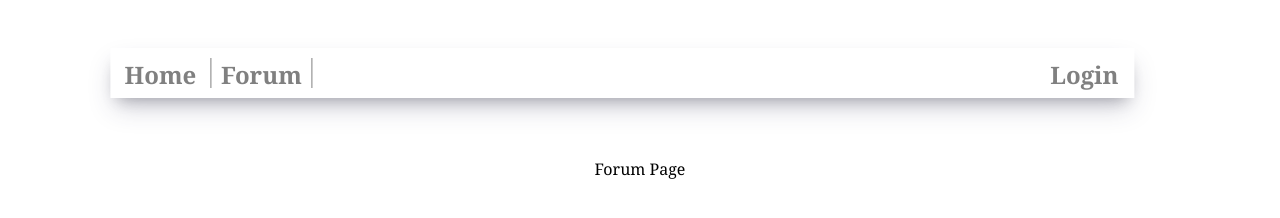
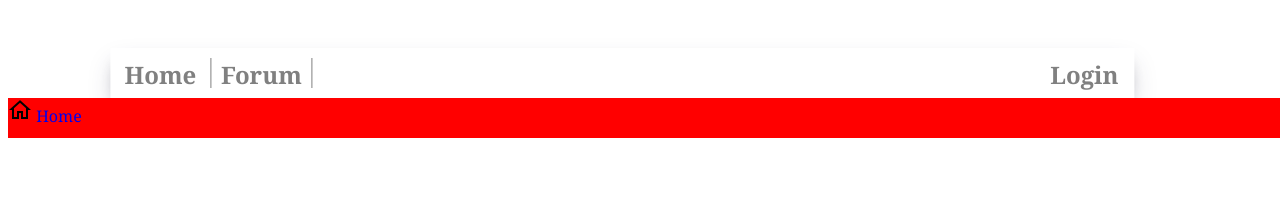
Before and after one commit to WilsonV/GeoFighter-React-Website, a React app: page /forum in a window 1280 px wide. Built offline with nearby package versions, Linux system fonts and the light colour scheme.

Commit message:
added context for forum navigation

```diff
--- a/client/App.js
+++ b/client/App.js
@@ -4,6 +4,7 @@ import { BrowserRouter as Router, Route, Routes } from "react-router-dom"
 import HomePage from './Components/HomePage'
 import Forum from './Components/Forum'
 import Section from './Components/Forum/Section'
+import NavigationContext from './Components/Forum/NavigationContext'
 
 const App = () => {
   const [showRegisterLoginModal, setRegisterLoginModalVisibility] = useState({ show: false, login: false })
@@ -19,8 +20,13 @@ const App = () => {
         <Route exact path="/" element={<HomePage setRegisterLoginModal={setRegisterLoginModal} showRegisterLoginModal={showRegisterLoginModal} />} />
         {/* <Route path="/*" element={<HomePage setRegisterLoginModal={setRegisterLoginModal} showRegisterLoginModal={showRegisterLoginModal} />} /> */}
 
-        <Route exact path='/forum' element={<Forum />} />
-        <Route path='/forum/section/:sectionId' element={<Section />} />
+        <Route exact path='/forum' element={
+          <NavigationContext>
+            <Forum />
+          </NavigationContext>
+
+        } />
+        {/* <Route path='/forum/section/:sectionId' element={<Section />} /> */}
       </Routes>
     </Router>
   )
--- a/client/Components/Forum/Category.js
+++ b/client/Components/Forum/Category.js
@@ -9,7 +9,7 @@ const Category = ({ categoryInfo }) => {
         {categoryInfo.name}
       </div>
       <div className="content">
-        {categoryInfo.sections.map(section => <CategoryItem key={section.id} categoryItemInfo={section} />)}
+        {categoryInfo.sections.map(section => <CategoryItem key={section.id} categoryItemInfo={{ ...section, categoryName: categoryInfo.name }} />)}
       </div>
     </div>
   )
--- a/client/Components/Forum/CategoryItem.js
+++ b/client/Components/Forum/CategoryItem.js
@@ -1,15 +1,25 @@
 import React from "react";
 import { Link } from "react-router-dom";
+import { FORUM_PAGE, useNavigationList, useNavigationPageUpdate, useNavigationUpdate } from "./NavigationContext";
 
 const CategoryItem = ({ categoryItemInfo }) => {
 
-  console.log(categoryItemInfo)
+  const navigationList = useNavigationList()
+  const updateNavList = useNavigationUpdate()
+  const changeForumPage = useNavigationPageUpdate()
+
+  function handleClick() {
+    updateNavList([...navigationList, { path: `/forum`, title: categoryItemInfo.name }])
+    changeForumPage({ name: FORUM_PAGE.SECTION, id: categoryItemInfo.id })
+  }
+
   return (<div className="forum-category-item">
     <div className="icon">
       <img src="./postIcon.png" width={'100%'} />
     </div>
-    <div className="title">
-      <Link to={`/forum/section/${categoryItemInfo.id}`}>{categoryItemInfo.name}</Link>
+    <div className="title" onClick={handleClick}>
+      {/* <Link to={`/forum/section/${categoryItemInfo.id}`}>{categoryItemInfo.name}</Link> */}
+      <a>{categoryItemInfo.name}</a>
     </div>
     <div className="details">
       <div>Threads</div>
--- /dev/null
+++ b/client/Components/Forum/Navbar.js
@@ -0,0 +1,25 @@
+import React, { useContext, useEffect } from "react";
+import { Link } from "react-router-dom";
+import { useNavigationList } from "./NavigationContext";
+
+const Navbar = () => {
+  const navigationList = useNavigationList()
+
+  // const updateNavList = useNavigationUpdate()
+  // useEffect(() => {
+  //   updateNavList([...navigationList, { path: '/', title: 'Main Home' }])
+  // }, [])
+
+  return (
+    <div className="forum-navbar">
+      <Link to='/forum'>
+        <img src="../../home.png" /> Home
+      </Link>
+      {navigationList.map(nav => {
+        return <Link key={nav.title} to={nav.path}> {' > '} {nav.title}</Link>
+      })}
+    </div>
+  )
+}
+
+export default Navbar
--- /dev/null
+++ b/client/Components/Forum/NavigationContext.js
@@ -0,0 +1,54 @@
+import React, { useContext, useState } from "react";
+
+export const FORUM_PAGE = {
+  HOME: 'HOME',
+  SECTION: 'SECTION'
+}
+
+const NavigationContext = React.createContext()
+const NavigationUpdateContext = React.createContext()
+export const NavigationPageContext = React.createContext()
+const NavigationPageUpdateContext = React.createContext()
+
+export function useNavigationList() {
+  return useContext(NavigationContext)
+}
+export function useNavigationUpdate() {
+  return useContext(NavigationUpdateContext)
+}
+export function useNavigationPage() {
+  return useContext(NavigationPageContext)
+}
+
+export function useNavigationPageUpdate() {
+  return useContext(NavigationPageUpdateContext)
+}
+
+const NavigationProvider = ({ children }) => {
+
+  const [currentPage, setCurrentPage] = useState({ name: FORUM_PAGE.HOME, id: 0 })
+
+  function changeForumPage(page) {
+    setCurrentPage(page)
+  }
+
+  const [navigationList, setNavigationList] = useState([])
+
+  function updateNavigationList(list) {
+    setNavigationList(list)
+  }
+
+  return (
+    <NavigationContext.Provider value={navigationList}>
+      <NavigationUpdateContext.Provider value={updateNavigationList}>
+        <NavigationPageContext.Provider value={currentPage}>
+          <NavigationPageUpdateContext.Provider value={changeForumPage}>
+            {children}
+          </NavigationPageUpdateContext.Provider>
+        </NavigationPageContext.Provider>
+      </NavigationUpdateContext.Provider>
+    </NavigationContext.Provider>
+  )
+}
+
+export default NavigationProvider
--- a/client/Components/Forum/Section.js
+++ b/client/Components/Forum/Section.js
@@ -2,10 +2,19 @@ import React, { useEffect } from "react";
 import { connect } from "react-redux";
 import { useParams } from "react-router-dom"
 import { getSectionThreads } from "../../store/forum";
+import Navbar from "./Navbar";
 import SectionItem from "./SectionItem";
+import { useNavigationList, useNavigationUpdate } from "./NavigationContext";
 
-const Section = ({ threads, loadThreads }) => {
-  const { sectionId } = useParams()
+const Section = ({ threads, loadThreads, sectionId }) => {
+  // const updateNavList = useNavigationUpdate()
+  // const navigationList = useNavigationList()
+
+  // useEffect(() => {
+  //   updateNavList([...navigationList, { path: `/section/:${sectionId}`, title: `Section ${sectionId}` }])
+  // }, [])
+
+  // const { sectionId } = useParams()
 
   useEffect(() => {
     loadThreads(sectionId)
--- a/client/Components/Forum/SectionItem.js
+++ b/client/Components/Forum/SectionItem.js
@@ -9,7 +9,9 @@ const SectionItem = ({ sectionItemInfo }) => {
   }
   return (
     <div className="section-item">
-      <div className="icon"></div>
+      <div className="icon">
+        <img src="../../postIcon.png" width={'100%'} />
+      </div>
       <div className="title">
         {sectionItemInfo.title}
         <div className="date">
--- a/client/Components/Forum/index.js
+++ b/client/Components/Forum/index.js
@@ -1,20 +1,31 @@
-import React, { useEffect } from "react"
+import React, { useContext, useEffect } from "react"
 import { connect } from "react-redux"
 import { getForumCategories } from "../../store/forum"
 import Category from "./Category"
+import Navbar from "./Navbar"
+import { FORUM_PAGE, useNavigationPage } from "./NavigationContext"
+import Section from "./Section"
 
 const Forum = ({ forumCategories, getCategories }) => {
+  const currentPage = useNavigationPage()
 
+  console.log("Forum pages are", FORUM_PAGE)
+  console.log("Current Page", currentPage)
   useEffect(() => {
     getCategories()
   }, [])
 
   return (
-
-    <div className="forum">
-      Forum Page
-      {forumCategories.map(category => <Category categoryInfo={category} key={category.name} />)}
-    </div>
+    <>
+      <Navbar />
+      {currentPage.name === FORUM_PAGE.HOME &&
+        <div className="forum">
+          {forumCategories.map(category => <Category categoryInfo={category} key={category.name} />)}
+        </div>}
+      {currentPage.name === FORUM_PAGE.SECTION &&
+        <Section sectionId={currentPage.id} />
+      }
+    </>
   )
 }
 
--- a/client/scss/forum.scss
+++ b/client/scss/forum.scss
@@ -1,6 +1,18 @@
 .forum{
- margin-top: 100px;
  text-align: center;
+}
+
+.forum-navbar{
+  margin-top: 5vh;
+  width: 100vw;
+  height: 5vh;
+  background-color: red;
+  position: sticky;
+  top: 0;
+
+  a{
+    text-decoration: none;
+  }
 }
 
 .forum-category {
```
Also changed, not shown: public/home.png (added), public/style.css, 1 other file.
